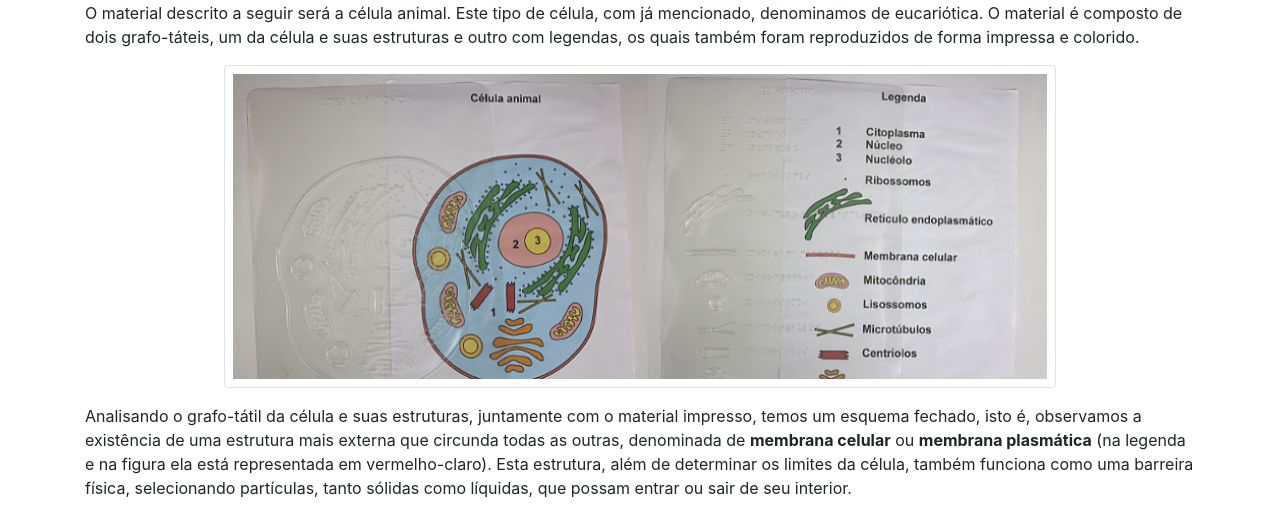
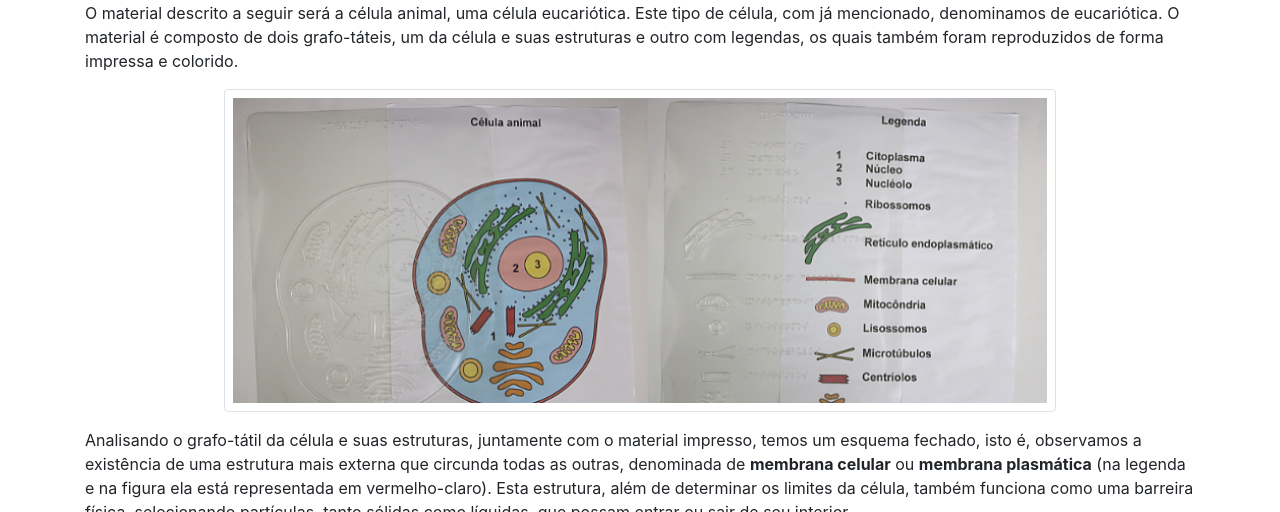
Before and after one commit to CTA-IFRS/mdpa, a plain HTML site: page celula-animal/index.html in a window 1280 px wide. Shown: the part 588-1100 px from the top of the page. Drawn offline with nearby package versions, Linux system fonts and the light colour scheme.

Commit message:
Célula animal - Correção no texto

```diff
--- a/celula-animal/index.html
+++ b/celula-animal/index.html
@@ -62,7 +62,7 @@
                     Célula animal
                 </h3>
 
-                <p class="mt-3">O material descrito a seguir será a célula animal. Este tipo de célula, com já mencionado, denominamos de eucariótica. O material é composto de dois grafo-táteis, um da célula e suas estruturas e outro com legendas, os quais também foram reproduzidos de forma impressa e colorido.</p>
+                <p class="mt-3">O material descrito a seguir será a célula animal, uma célula eucariótica. Este tipo de célula, com já mencionado, denominamos de eucariótica. O material é composto de dois grafo-táteis, um da célula e suas estruturas e outro com legendas, os quais também foram reproduzidos de forma impressa e colorido.</p>
                 <div class="text-center">
                     <img src="img/celula-animal.png" class="w-75 border rounded p-2">
                 </div>
```
